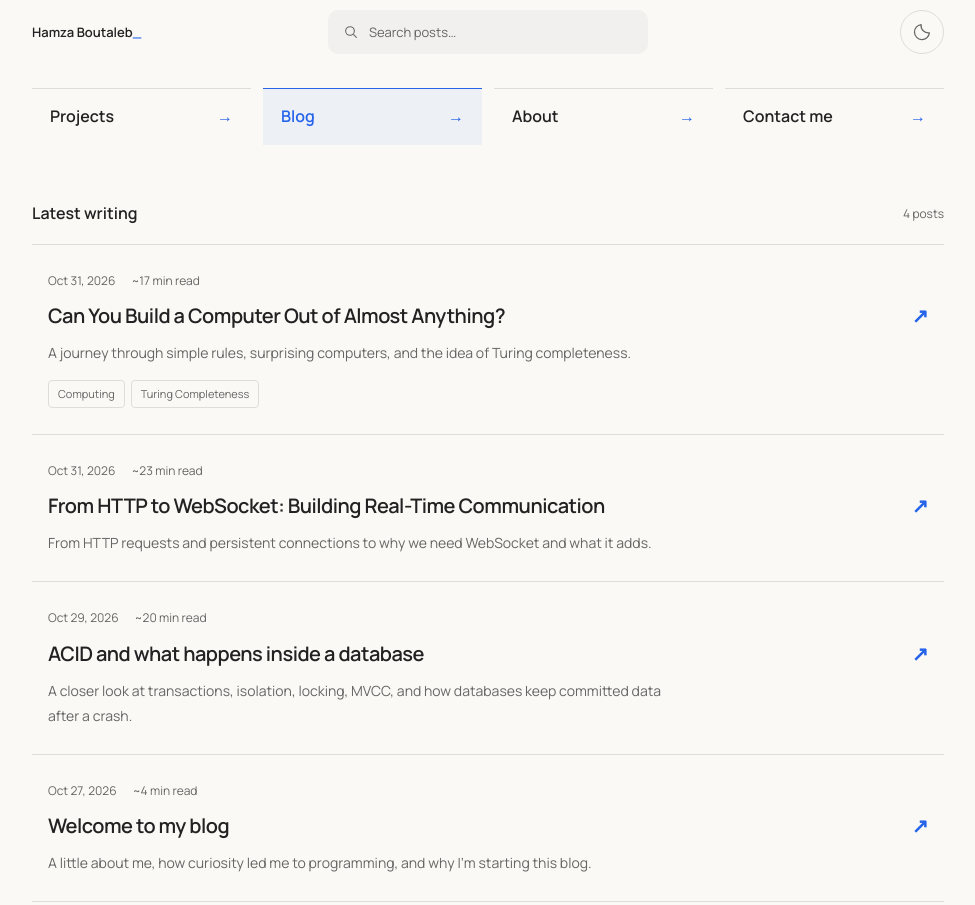
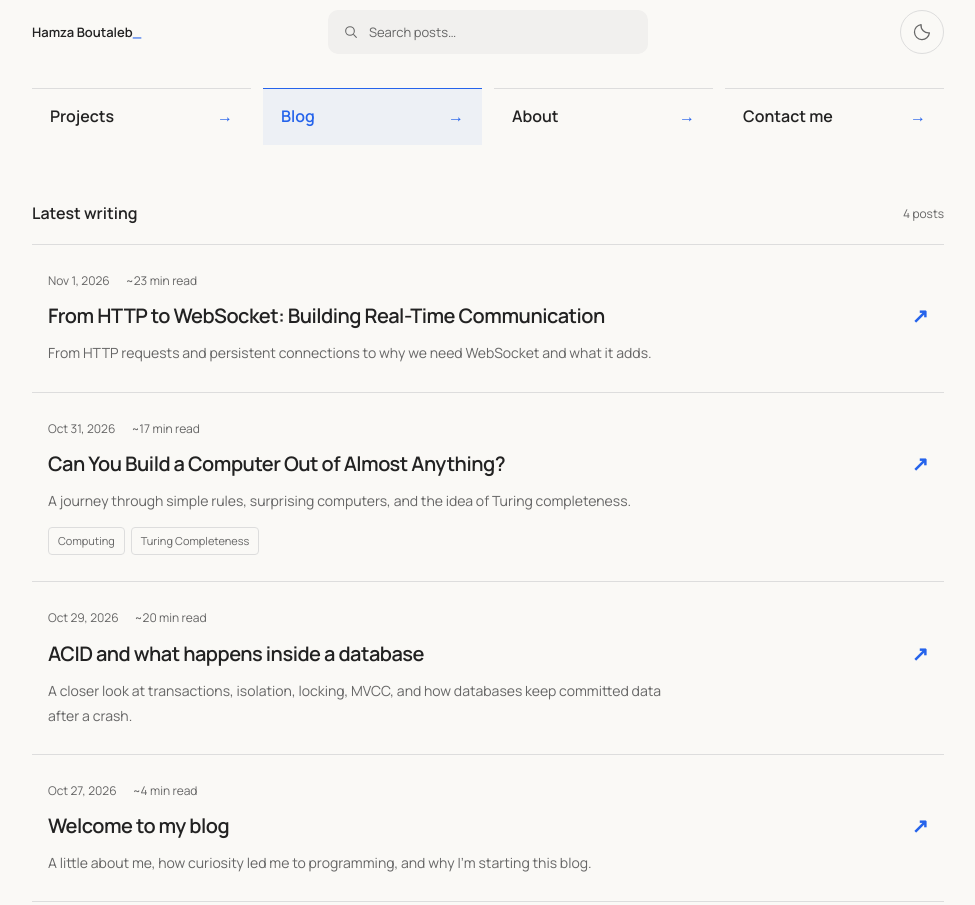
Before and after one commit to hamzaboutaleb/hamzaboutaleb.github.io, an Astro site: page /blog in a window 1280 px wide. Shown: the top 905 px of the page, without its empty margins (147-1122 px from the left). Built offline with nearby package versions, Linux system fonts and the light colour scheme; Astro itself is replaced by a stand-in of ours; some packages are replaced by stand-ins of ours.

Commit message:
Update publication date in blog post on WebSocket communication

```diff
--- a/src/content/blog/from-http-to-websocket-building-real-time-communication.md
+++ b/src/content/blog/from-http-to-websocket-building-real-time-communication.md
@@ -1,7 +1,7 @@
 ---
 title: "From HTTP to WebSocket: Building Real-Time Communication"
 description: "From HTTP requests and persistent connections to why we need WebSocket and what it adds."
-pubDate: "2026-10-31"
+pubDate: "2026-11-1"
 draft: false
 ---
 
```
